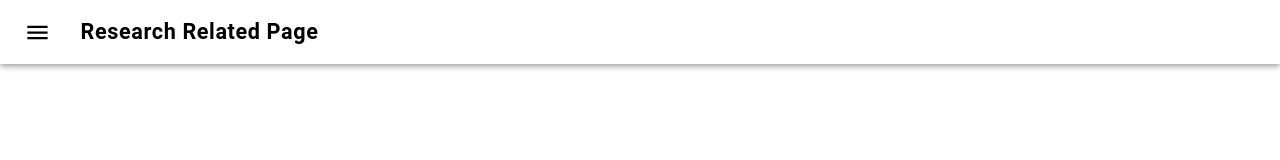
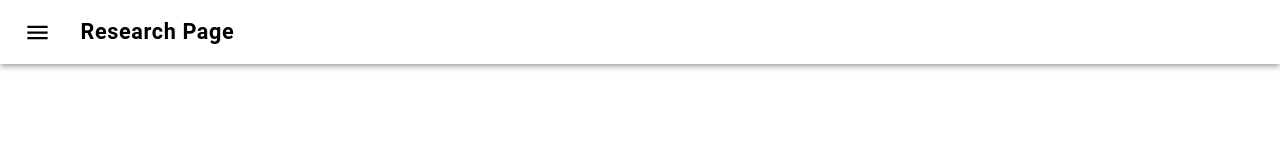
Before and after one commit to xryuseix/research, a Next.js app in the folder website/: page /research/ in a window 1280 px wide. Shown: the top 160 px of the page. Built offline with nearby package versions, Linux system fonts and the light colour scheme.

Commit message:
fix: title

```diff
--- a/website/components/Layout/MenuBar.tsx
+++ b/website/components/Layout/MenuBar.tsx
@@ -93,7 +93,7 @@ const MenuBar: FC = ({ children }) => {
             </IconButton>
             <Link href="/" passHref>
               <Button color="inherit" style={titleStyle}>
-                Research Related Page
+                Research Page
               </Button>
             </Link>
           </Toolbar>
```
